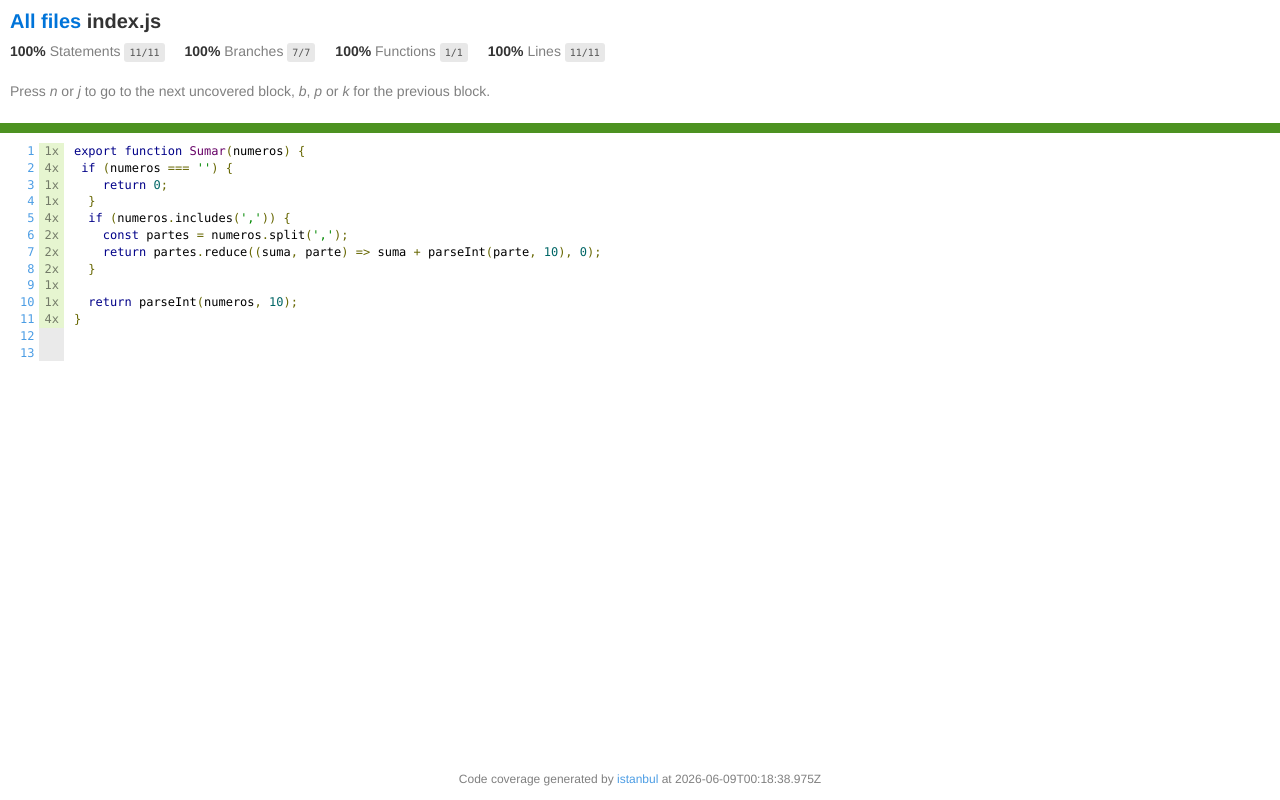
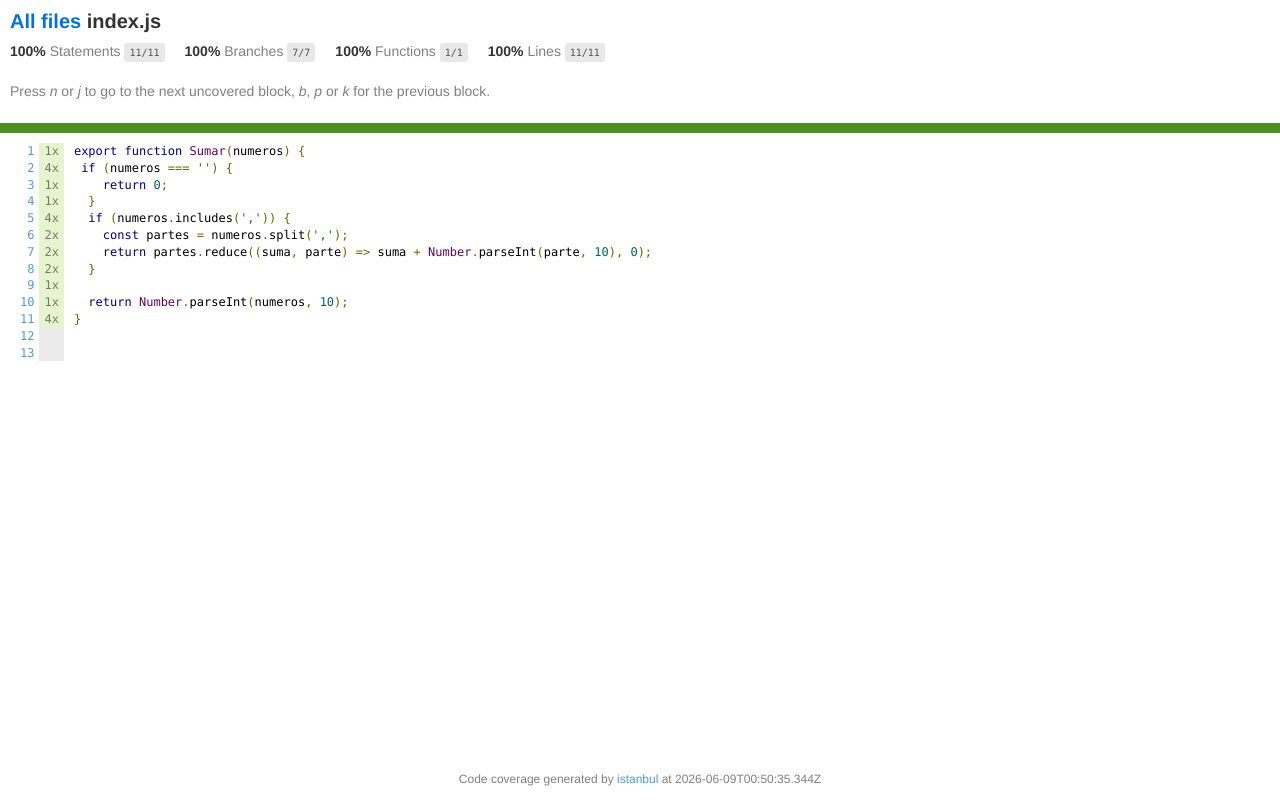
Before and after one commit to BrunoIglina/Kata-Grupo7-stringCalculator, a plain HTML site: page index.js.html in a window 1280 px wide. Drawn offline with Linux system fonts and the light colour scheme.

Commit message:
deploy: d2691cd7eb169faf89136def57f35432027ff102

```diff
--- a/index.js.html
+++ b/index.js.html
@@ -93,10 +93,10 @@
   }
   if (numeros.includes(',')) {
     const partes = numeros.split(',');
-    return partes.reduce((suma, parte) =&gt; suma + parseInt(parte, 10), 0);
+    return partes.reduce((suma, parte) =&gt; suma + Number.parseInt(parte, 10), 0);
   }
 &nbsp;
-  return parseInt(numeros, 10);
+  return Number.parseInt(numeros, 10);
 }
 &nbsp;
 &nbsp;</pre></td></tr></table></pre>
@@ -106,7 +106,7 @@
             <div class='footer quiet pad2 space-top1 center small'>
                 Code coverage generated by
                 <a href="https://istanbul.js.org/" target="_blank" rel="noopener noreferrer">istanbul</a>
-                at 2026-06-09T00:18:38.975Z
+                at 2026-06-09T00:50:35.344Z
             </div>
         <script src="prettify.js"></script>
         <script>
```
Also changed, not shown: index.html (+1 -1 lines).
